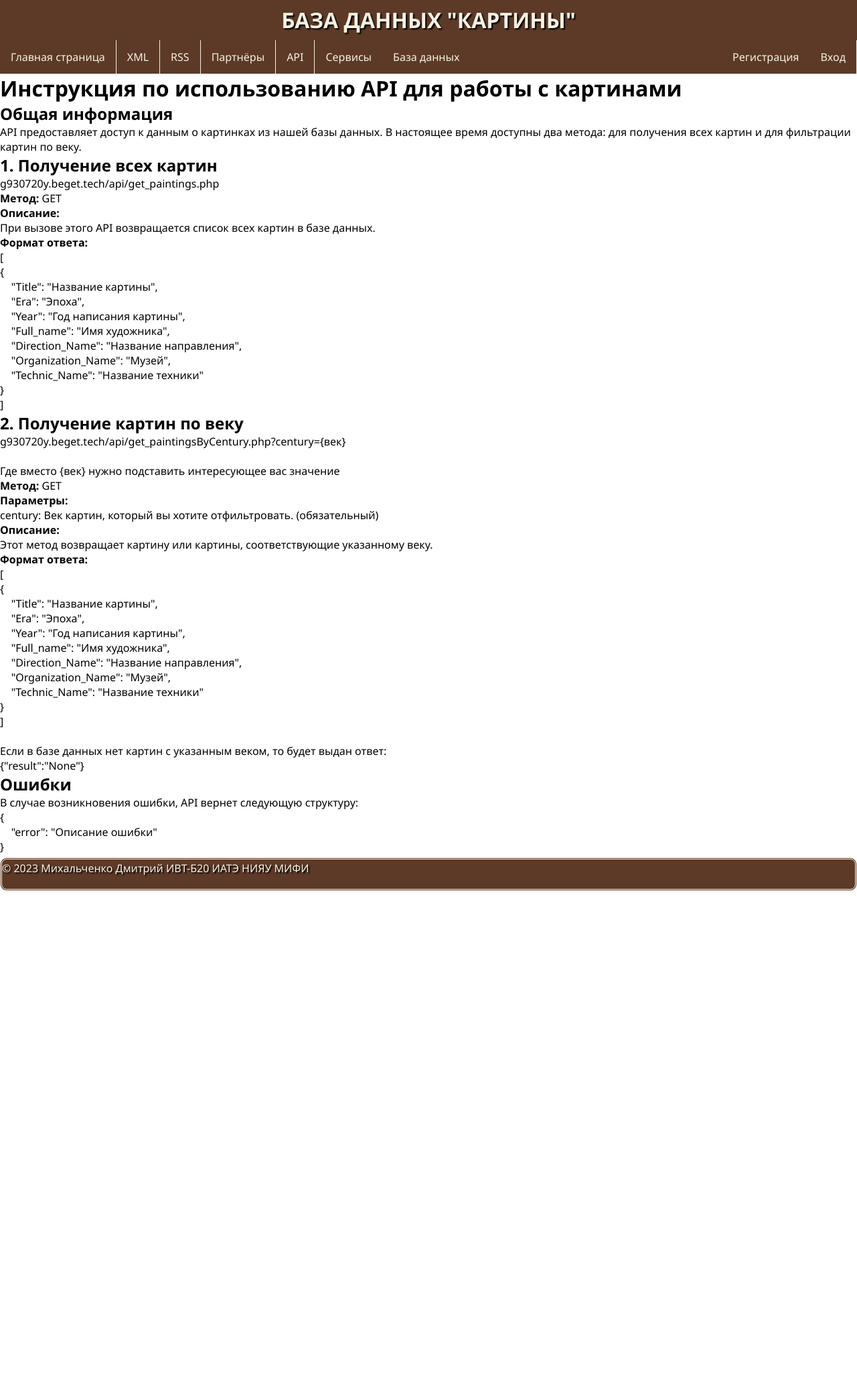
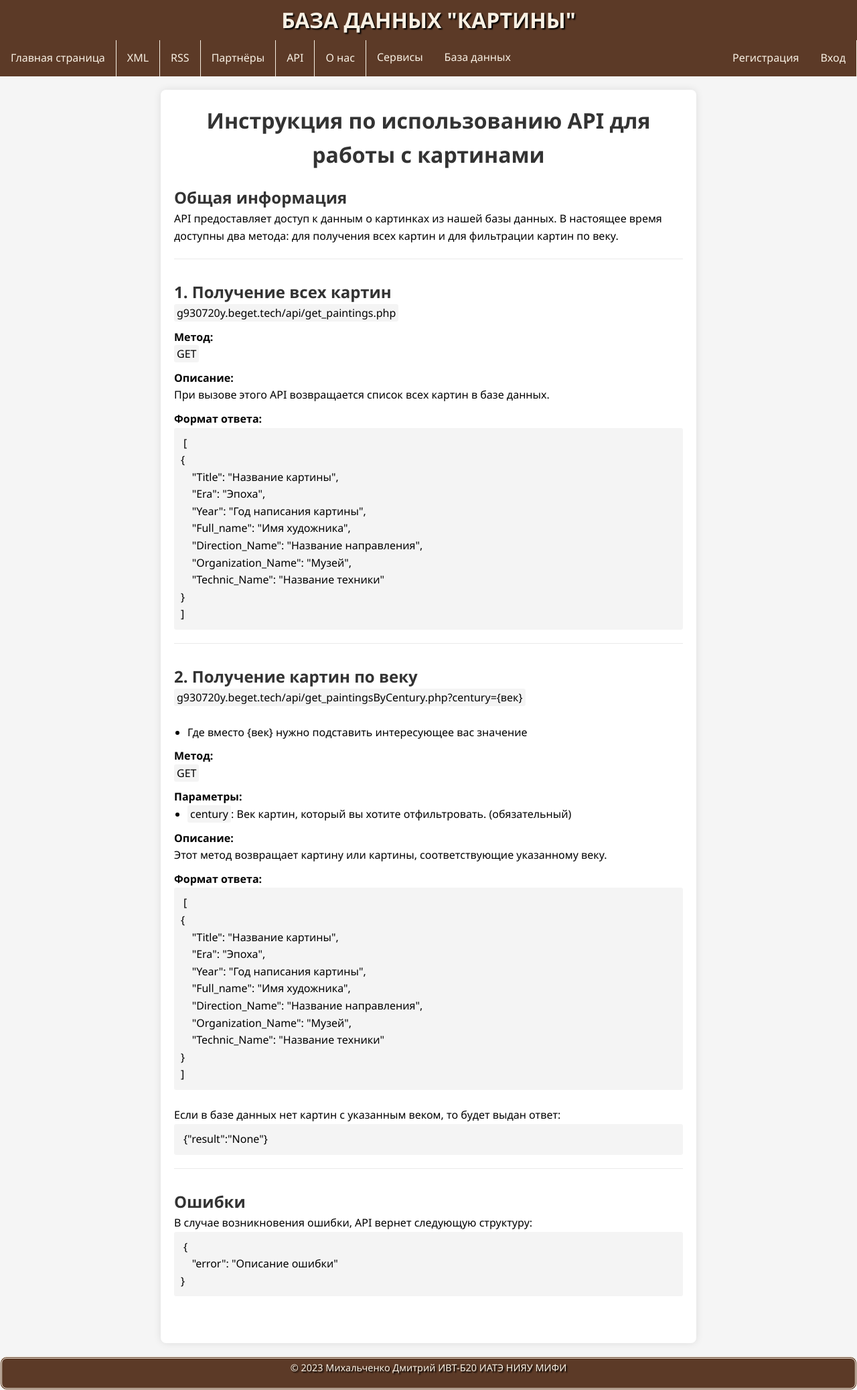
Before and after one commit to DmitryTD/lab_web, a PHP site: page /API.php in a window 1280 px wide. Shown: the whole page at 67% size. Before the commit the page ends 1330 px from the top, so only its background shows below. Run offline with PHP 8.4, Linux system fonts and the light colour scheme.

Commit message:
add about_us page and style for api page

```diff
--- /dev/null
+++ b/src/share/api.css
@@ -0,0 +1,67 @@
+body {
+    font-family: Arial, sans-serif;
+    line-height: 1.6;
+    margin: 0;
+    padding: 0;
+    background-color: #f5f5f5;
+}
+
+.api-docs {
+    background-color: #fff;
+    margin: 20px auto;
+    padding: 20px;
+    max-width: 800px;
+    border-radius: 8px;
+    box-shadow: 0px 0px 12px rgba(0, 0, 0, 0.1);
+}
+
+.section {
+    margin-bottom: 30px;
+    border-bottom: 1px solid #eaeaea;
+    padding-bottom: 20px;
+}
+
+.section:last-child {
+    border-bottom: none;
+}
+
+h1, h2 {
+    color: #333;
+}
+
+h1 {
+    text-align: center;
+    margin-top: 0;
+    margin-bottom: 20px;
+}
+
+code {
+    background-color: #f4f4f4;
+    padding: 2px 4px;
+    border-radius: 3px;
+}
+
+pre {
+    background-color: #f4f4f4;
+    padding: 10px;
+    border-radius: 3px;
+}
+
+strong {
+    display: block;
+    margin-top: 10px;
+    font-weight: 600;
+}
+
+ul {
+    list-style-type: disc;
+    padding-left: 20px;
+}
+
+.footer {
+    text-align: center;
+    padding: 10px 0;
+    background-color: #333;
+    color: #fff;
+    font-size: 0.9em;
+}
--- a/src/share/navbar.php
+++ b/src/share/navbar.php
@@ -9,6 +9,7 @@ echo <<<HTML
     <a href="RSS.php">RSS</a>
     <a href="partners.php">Партнёры</a>
     <a href="api.php">API</a>
+    <a href="about_us.php">О нас</a>
 
     <div class="dropdown">
         <button class="dropbtn"> Сервисы
```
Also changed, not shown: src/about_us.php (added, +27 -0 lines), src/share/about_us.css (added, +26 -0 lines).
